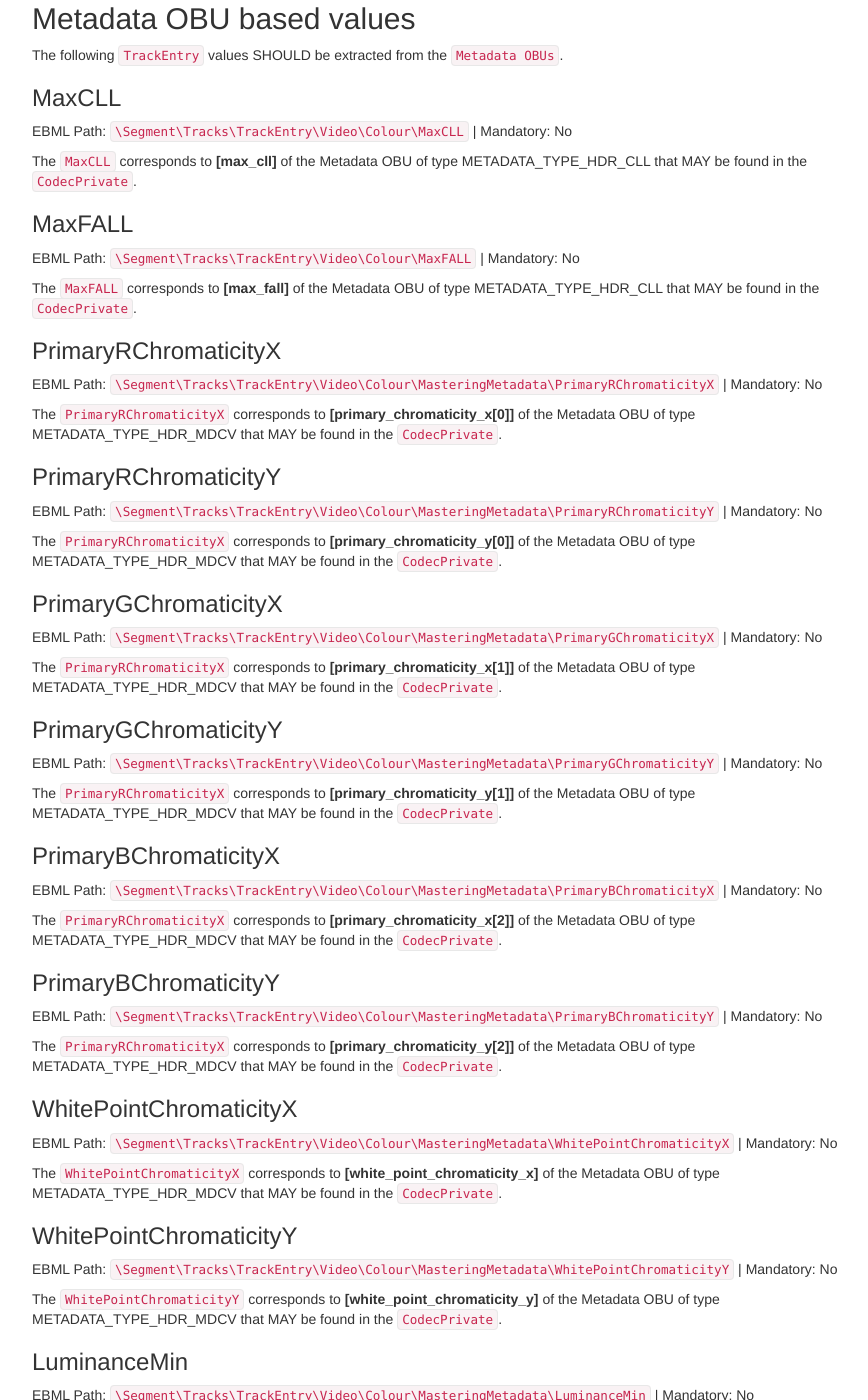
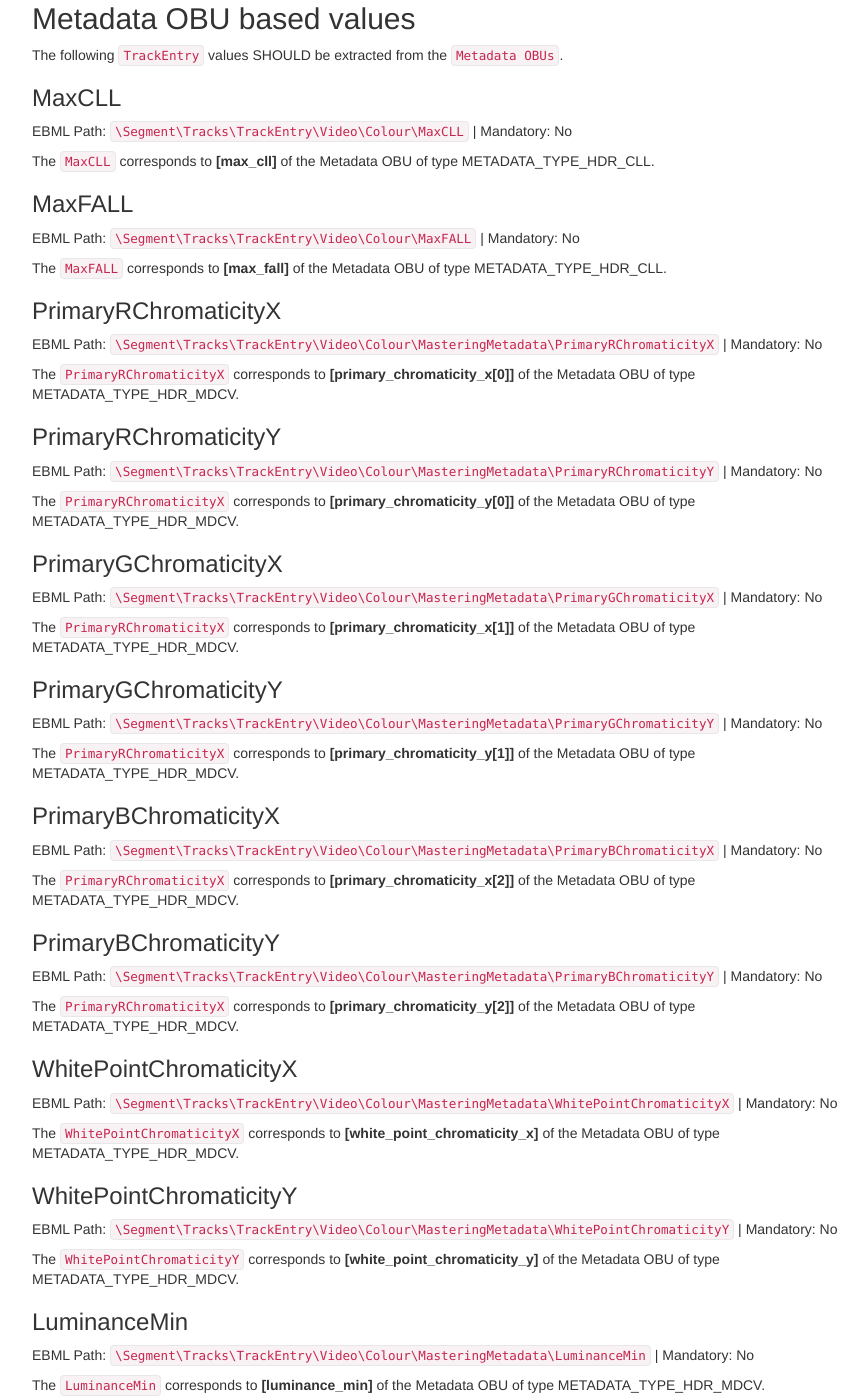
Before and after one commit to ietf-wg-cellar/matroska-specification, a Jekyll site: the page built from codec/av1.md, in a window 1280 px wide and 1400 px high, scrolled down 5210 px. Shown: the whole window, without its empty margins (273-1141 px from the left). Built offline with Jekyll 4.4.1, drawn with Linux system fonts in a browser that asks for light colours; our own code applies the rules of GitHub Pages for plain Markdown files; some of the changed text lies outside the part shown.

Commit message:
av1: the metadata are not in the CVS anymore

```diff
--- a/codec/av1.md
+++ b/codec/av1.md
@@ -224,62 +224,62 @@ The following `TrackEntry` values SHOULD be extracted from the `Metadata OBUs`.
 ### MaxCLL
 EBML Path: `\Segment\Tracks\TrackEntry\Video\Colour\MaxCLL` | Mandatory: No
 
-The `MaxCLL` corresponds to __[max_cll]__ of the Metadata OBU of type METADATA_TYPE_HDR_CLL that MAY be found in the `CodecPrivate`.
+The `MaxCLL` corresponds to __[max_cll]__ of the Metadata OBU of type METADATA_TYPE_HDR_CLL.
 
 ### MaxFALL
 EBML Path: `\Segment\Tracks\TrackEntry\Video\Colour\MaxFALL` | Mandatory: No
 
-The `MaxFALL` corresponds to __[max_fall]__ of the Metadata OBU of type METADATA_TYPE_HDR_CLL that MAY be found in the `CodecPrivate`.
+The `MaxFALL` corresponds to __[max_fall]__ of the Metadata OBU of type METADATA_TYPE_HDR_CLL.
 
 ### PrimaryRChromaticityX
 EBML Path: `\Segment\Tracks\TrackEntry\Video\Colour\MasteringMetadata\PrimaryRChromaticityX` | Mandatory: No
 
-The `PrimaryRChromaticityX` corresponds to __[primary_chromaticity_x[0]]__ of the Metadata OBU of type METADATA_TYPE_HDR_MDCV that MAY be found in the `CodecPrivate`.
+The `PrimaryRChromaticityX` corresponds to __[primary_chromaticity_x[0]]__ of the Metadata OBU of type METADATA_TYPE_HDR_MDCV.
 
 ### PrimaryRChromaticityY
 EBML Path: `\Segment\Tracks\TrackEntry\Video\Colour\MasteringMetadata\PrimaryRChromaticityY` | Mandatory: No
 
-The `PrimaryRChromaticityX` corresponds to __[primary_chromaticity_y[0]]__ of the Metadata OBU of type METADATA_TYPE_HDR_MDCV that MAY be found in the `CodecPrivate`.
+The `PrimaryRChromaticityX` corresponds to __[primary_chromaticity_y[0]]__ of the Metadata OBU of type METADATA_TYPE_HDR_MDCV.
 
 ### PrimaryGChromaticityX
 EBML Path: `\Segment\Tracks\TrackEntry\Video\Colour\MasteringMetadata\PrimaryGChromaticityX` | Mandatory: No
 
-The `PrimaryRChromaticityX` corresponds to __[primary_chromaticity_x[1]]__ of the Metadata OBU of type METADATA_TYPE_HDR_MDCV that MAY be found in the `CodecPrivate`.
+The `PrimaryRChromaticityX` corresponds to __[primary_chromaticity_x[1]]__ of the Metadata OBU of type METADATA_TYPE_HDR_MDCV.
 
 ### PrimaryGChromaticityY
 EBML Path: `\Segment\Tracks\TrackEntry\Video\Colour\MasteringMetadata\PrimaryGChromaticityY` | Mandatory: No
 
-The `PrimaryRChromaticityX` corresponds to __[primary_chromaticity_y[1]]__ of the Metadata OBU of type METADATA_TYPE_HDR_MDCV that MAY be found in the `CodecPrivate`.
+The `PrimaryRChromaticityX` corresponds to __[primary_chromaticity_y[1]]__ of the Metadata OBU of type METADATA_TYPE_HDR_MDCV.
 
 ### PrimaryBChromaticityX
 EBML Path: `\Segment\Tracks\TrackEntry\Video\Colour\MasteringMetadata\PrimaryBChromaticityX` | Mandatory: No
 
-The `PrimaryRChromaticityX` corresponds to __[primary_chromaticity_x[2]]__ of the Metadata OBU of type METADATA_TYPE_HDR_MDCV that MAY be found in the `CodecPrivate`.
+The `PrimaryRChromaticityX` corresponds to __[primary_chromaticity_x[2]]__ of the Metadata OBU of type METADATA_TYPE_HDR_MDCV.
 
 ### PrimaryBChromaticityY
 EBML Path: `\Segment\Tracks\TrackEntry\Video\Colour\MasteringMetadata\PrimaryBChromaticityY` | Mandatory: No
 
-The `PrimaryRChromaticityX` corresponds to __[primary_chromaticity_y[2]]__ of the Metadata OBU of type METADATA_TYPE_HDR_MDCV that MAY be found in the `CodecPrivate`.
+The `PrimaryRChromaticityX` corresponds to __[primary_chromaticity_y[2]]__ of the Metadata OBU of type METADATA_TYPE_HDR_MDCV.
 
 ### WhitePointChromaticityX
 EBML Path: `\Segment\Tracks\TrackEntry\Video\Colour\MasteringMetadata\WhitePointChromaticityX` | Mandatory: No
 
-The `WhitePointChromaticityX` corresponds to __[white_point_chromaticity_x]__ of the Metadata OBU of type METADATA_TYPE_HDR_MDCV that MAY be found in the `CodecPrivate`.
+The `WhitePointChromaticityX` corresponds to __[white_point_chromaticity_x]__ of the Metadata OBU of type METADATA_TYPE_HDR_MDCV.
 
 ### WhitePointChromaticityY
 EBML Path: `\Segment\Tracks\TrackEntry\Video\Colour\MasteringMetadata\WhitePointChromaticityY` | Mandatory: No
 
-The `WhitePointChromaticityY` corresponds to __[white_point_chromaticity_y]__ of the Metadata OBU of type METADATA_TYPE_HDR_MDCV that MAY be found in the `CodecPrivate`.
+The `WhitePointChromaticityY` corresponds to __[white_point_chromaticity_y]__ of the Metadata OBU of type METADATA_TYPE_HDR_MDCV.
 
 ### LuminanceMin
 EBML Path: `\Segment\Tracks\TrackEntry\Video\Colour\MasteringMetadata\LuminanceMin` | Mandatory: No
 
-The `LuminanceMin` corresponds to __[luminance_min]__ of the Metadata OBU of type METADATA_TYPE_HDR_MDCV that MAY be found in the `CodecPrivate`.
+The `LuminanceMin` corresponds to __[luminance_min]__ of the Metadata OBU of type METADATA_TYPE_HDR_MDCV.
 
 ### LuminanceMax
 EBML Path: `\Segment\Tracks\TrackEntry\Video\Colour\MasteringMetadata\LuminanceMax` | Mandatory: No
 
-The `LuminanceMin` corresponds to __[luminance_max]__ of the Metadata OBU of type METADATA_TYPE_HDR_MDCV that MAY be found in the `CodecPrivate`.
+The `LuminanceMin` corresponds to __[luminance_max]__ of the Metadata OBU of type METADATA_TYPE_HDR_MDCV.
 
 ## Other TrackEntry values
 
```
